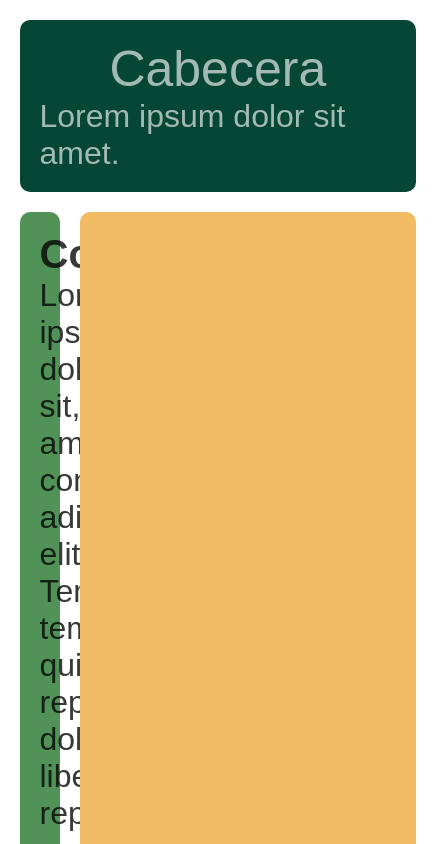
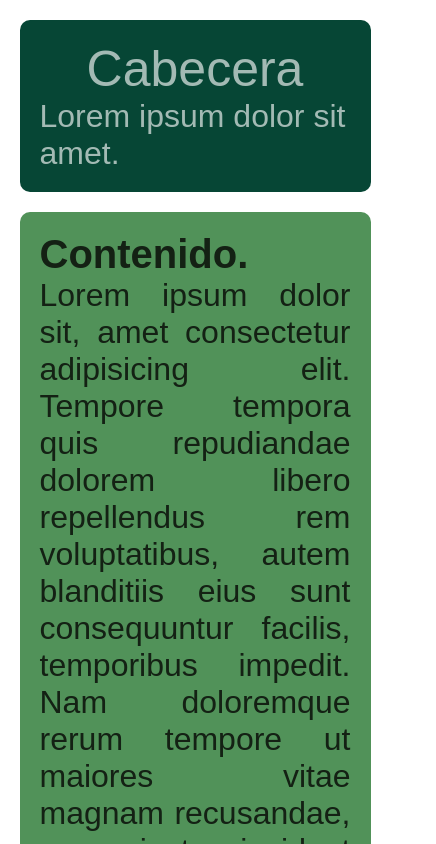
Before and after one commit to cecortes/cssgrid, a plain HTML site: page index.html in a window 390 px wide. Shown: the top 844 px of the page, 436 px wide, since content can reach past the window. Drawn offline with Linux system fonts and the light colour scheme; a web font is replaced by a local one.

Commit message:
grid areas

```diff
--- a/styles.css
+++ b/styles.css
@@ -31,6 +31,9 @@ body {
   /* Declaraciones de las columnas */
   grid-template-columns: repeat(3, 1fr);
   grid-template-rows: repeat(4, auto);
+
+  /* Grid Areas */
+  grid-template-areas: "cabecera cabecera cabecera" "copy copy barra" "widget1 widget2 barra" "pie pie pie";
 }
 
 .container_grid > div,
@@ -46,11 +49,13 @@ body {
 }
 
 .container_grid .cabecera {
-  /* Css Grid */
+  /* Css Grid no recomendado
   grid-column-start: 1;
-  grid-column-end: -1;
+  grid-column-end: -1; */
   background: var(--cabecera);
   color: var(--white);
+  /* Grid area */
+  grid-area: cabecera;
 }
 
 .container_grid .cabecera > h1 {
@@ -65,10 +70,13 @@ body {
 }
 
 .container_grid .copy {
-  /* Css grid */
-  grid-column: span 2;
+  /* Css grid no recomendado
+  grid-column: span 2; */
   background: var(--copy);
   color: var(--black2);
+
+  /* Grid area */
+  grid-area: copy;
 }
 
 .container_grid .copy > h2 {
@@ -84,14 +92,17 @@ body {
 }
 
 .container_grid .barra {
-  /* Css grid */
-  grid-column: 3/4;
+  /* Css grid no recomendado
+  grid-column: 3/4; */
   background-color: var(--side);
   color: var(--black2);
 
+  min-height: 100px;
   display: flex;
   align-items: center;
   justify-content: center;
+  /* Grid area */
+  grid-area: barra;
 }
 
 .container_grid .barra > h2 {
@@ -110,10 +121,13 @@ body {
 }
 
 .container_grid .widget1 {
-  /* CSS grid */
-  grid-column: 1/3;
+  /* CSS grid no recomendado
+  grid-column: 1/3; */
   background-color: aqua;
   color: var(--black2);
+
+  /* Grid area */
+  grid-area: widget1;
 }
 
 .container_grid .widget1 > h2 {
@@ -123,10 +137,13 @@ body {
 }
 
 .container_grid .widget2 {
-  /* CSS grid */
-  grid-column: 3 / 4;
+  /* CSS grid  no recomendado
+  grid-column: 3 / 4; */
   background-color: aquamarine;
   color: var(--black2);
+
+  /* Grid area */
+  grid-area: widget2;
 }
 
 .container_grid .widget2 > h2 {
@@ -136,10 +153,13 @@ body {
 }
 
 .container_grid .pie {
-  /* CSS grid */
-  grid-column: span 4;
+  /* CSS grid no recmonendado
+  grid-column: span 4; */
   background-color: var(--pie);
   color: var(--black2);
+
+  /* Grid area */
+  grid-area: pie;
 }
 
 .container_grid .pie > h3 {
@@ -151,3 +171,27 @@ body {
   font-size: 24px;
   font-weight: 300;
 }
+
+/* Responsive no recomendado
+@media screen and (max-width: 768px) {
+
+ .container_grid .copy {
+   grid-column: 1 / -1;
+ }
+
+ .container_grid .barra {
+   grid-column: 1 / -1;
+ }
+
+ .container_grid .widget1 {
+   column-span: 2;
+ }
+
+} */
+
+/* Responsive con grid areas RECOMENDADO */
+@media screen and (max-width: 768px) {
+  .container_grid {
+    grid-template-areas: "cabecera cabecera cabecera" "copy copy copy" "barra barra barra" "widget1 widget1 widget2" "pie pie pie";
+  }
+}
```
